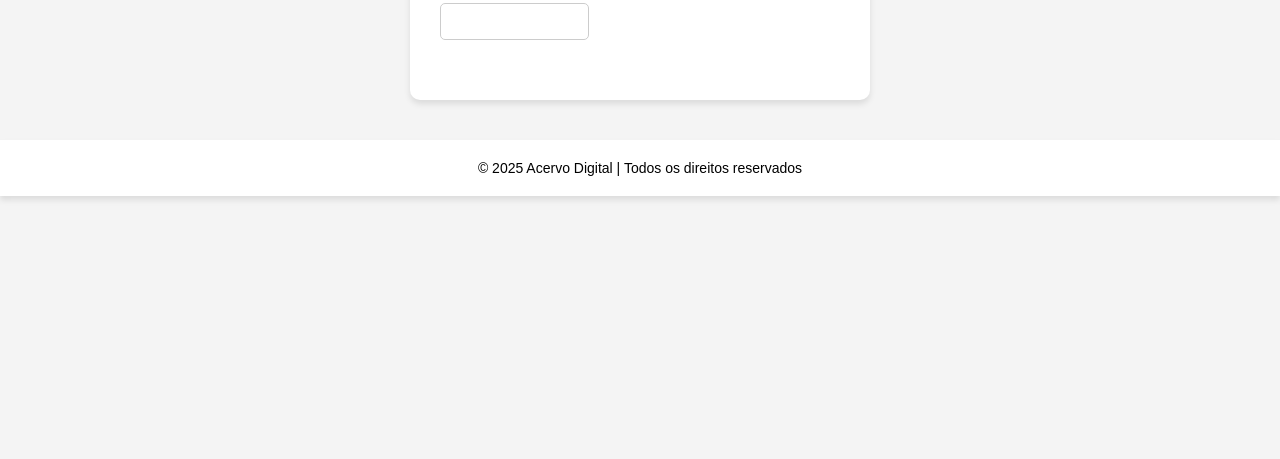
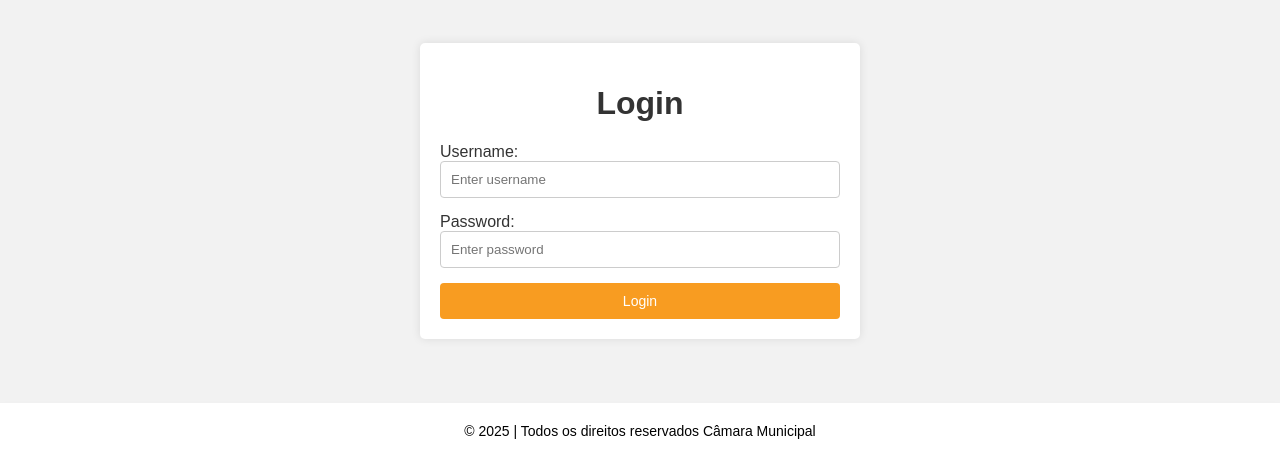
Before and after one commit to CaioSIlvaLopes/Camara-Municipal, a Django app: page /login/ in a window 1280 px wide. Shown: the part 341-800 px from the top of the page. Run offline with Django 5.2, Linux system fonts and the light colour scheme.

Commit message:
olha aron

```diff
--- a/accounts/templates/login.html
+++ b/accounts/templates/login.html
@@ -1,68 +1,73 @@
 {% extends "base.html" %}
 
 {% block content %}
-<div class="form-container">
-    <h2>Login</h2>
-    <form method="post">
-        {% csrf_token %}
+<!DOCTYPE html>
+<html>
+<head>
+<style>
+body {
+  background-color: #f2f2f2;
+  font-family: Arial, sans-serif;
+  display: flex;
+  flex-direction: column;
+}
 
-        <div class="form-group">
-            {{ login_form.as_p }}
-        </div>
+.container {
+  width: 400px;
+  margin: 0 auto;
+  padding: 20px;
+  background-color: #fff;
+  border-radius: 5px;
+  box-shadow: 0 0 10px rgba(0, 0, 0, 0.1);
+  margin: auto;
+}
+form{
+    display: block;
+}
+.form-group {
+  margin-bottom: 15px;
+}
 
-        <button type="submit">Entrar</button>
-    </form>
+input[type="text"], input[type="email"], input[type="password"] {
+  width: 100%;
+  padding: 10px;
+  border: 1px solid #ccc;
+  border-radius: 4px;
+  box-sizing: border-box;
+}
+
+button {
+  background-color: #f89c21;
+  color: white;
+  padding: 10px 20px;
+  border: none;
+  border-radius: 4px;
+  cursor: pointer;
+  width: 100%;
+}
+
+button:hover {
+  background-color: #db8d1d;
+}
+</style>
+</head>
+<body>
+
+<div class="container">
+  <h1>Login</h1>
+  <form>
+    <div class="form-group">
+      <label for="username">Username:</label>
+      <input type="text" id="username" name="username" placeholder="Enter username">
+    </div>
+    <div class="form-group">
+      <label for="password">Password:</label>
+      <input type="password" id="password" name="password" placeholder="Enter password">
+    </div>
+    <button type="submit">Login</button>
+  </form>
 </div>
 
-<style>
-    .form-container {
-        background: var(--primary-color);
-        padding: 30px;
-        border-radius: 10px;
-        box-shadow: var(--box-shadow);
-        max-width: 400px;
-        margin: 40px auto;
-        text-align: center;
-    }
-
-    .form-container h2 {
-        margin-bottom: 20px;
-        color: var(--text-color);
-    }
-
-    .form-group p {
-        margin-bottom: 15px;
-    }
-
-    label {
-        font-weight: bold;
-        color: var(--text-light);
-        display: block;
-        margin-bottom: 5px;
-    }
-
-    input[type="text"], input[type="password"] {
-        width: 100%;
-        padding: 10px;
-        border: 1px solid #ccc;
-        border-radius: 5px;
-        margin-bottom: 15px;
-    }
-
-    button {
-        width: 100%;
-        padding: 10px;
-        background-color: var(--secondary-color);
-        color: #fff;
-        border: none;
-        border-radius: 5px;
-        font-size: 16px;
-        cursor: pointer;
-        transition: background 0.3s ease;
-    }
-
-    button:hover {
-        background-color: #e3891d;
-    }
-</style>
+</body>
+</html>
 {% endblock %}
--- a/app/templates/base.html
+++ b/app/templates/base.html
@@ -1,3 +1,4 @@
+{% load static %}
 <!DOCTYPE html>
 <html lang="pt-br">
 <head>
@@ -13,29 +14,41 @@
             --text-color: #333;
             --text-light: #777;
             --box-shadow: 0 4px 6px rgba(0, 0, 0, 0.1);
+            --margem-padrao:30px
         }
-
+        html{
+            height: 100%;
+            margin: 0;
+            padding: 0;
+            width: 100%;
+        }
         body {
             font-family: Arial, sans-serif;
             background-color: var(--background-color);
             margin: 0;
             padding: 0;
             color: var(--text-color);
-        }
+            height: 100%;
+            margin: 0;
+            padding: 0;
+            width: 100%;
+            }
 
         header {
             background-color: var(--secondary-color);
             color: #fff;
-            padding: 20px;
+            padding: 10px;
             display: flex;
             justify-content: space-between;
             align-items: center;
             box-shadow: var(--box-shadow);
+            margin-bottom: var(--margem-padrao);
         }
 
         header h1 {
-            margin: 0;
+            margin-left: 10px;
             font-size: 24px;
+            color:black;
         }
 
         nav {
@@ -64,14 +77,10 @@
             transition: background 0.3s ease;
         }
 
-        nav ul li :hover {
+        nav ul li a:hover {
+            color:white;
             background: #e3891d;
         }
-
-        .nav-left {
-            flex-grow: 1;
-        }
-
         .nav-right {
             display: flex;
             gap: 15px;
@@ -84,6 +93,7 @@
             box-shadow: var(--box-shadow);
             max-width: 1200px;
             margin: 20px auto;
+
         }
 
         h1 {
@@ -103,7 +113,7 @@
             border-radius: 5px;
         }
 
-        li {
+        button {
             padding: 10px 20px;
             background-color: var(--secondary-color);
             color: #fff;
@@ -114,9 +124,8 @@
             transition: background 0.3s ease;
         }
 
-        li:hover {
+        button:hover {
             background-color: #e3891d;
-            color:white;
         }
 
         #result {
@@ -125,7 +134,7 @@
             max-width: 800px;
             border-radius: 10px;
             padding: 20px;
-            background-color: #fff;
+            background-color: #e8e4e4;
             box-shadow: var(--box-shadow);
         }
 
@@ -150,16 +159,19 @@
         }
 
         footer {
+            box-sizing: border-box;
+            width: 100%;
             background-color: var(--secondary-color);
             color: #fff;
             text-align: center;
             padding: 20px;
-            margin-top: 30px;
+            margin-top: var(--margem-padrao);
             box-shadow: var(--box-shadow);
+            bottom:0%;
         }
 
         footer p {
-            color:black;
+            color:#000000;
             margin: 0;
             font-size: 14px;
         }
@@ -168,9 +180,9 @@
 <body>
 
     <header>
-        <img src="/app/templates/Logo.png" alt="logo">
-        <h1>Acervo Digital</h1>
+        <img src="logo.png" alt="logo">
         <nav>
+
             <ul class="nav-right">
                 {% if user.is_authenticated %}
                     <li>Olá, {{ user.username }}</li>
@@ -188,7 +200,7 @@
     {% endblock %}
 
     <footer>
-        <p>&copy; 2025 Acervo Digital | Todos os direitos reservados</p>
+        <p>&copy; 2025  | Todos os direitos reservados Câmara Municipal</p>
     </footer>
 
 </body>
```
Also changed, not shown: docs/templates/docs.html (+9 -5 lines), docs/templates/new_doc.html (+14 -4 lines), docs/templates/vizualizer.html (+4 -4 lines), app/static/logo.png (added), app/templates/Logo.png (deleted), db.sqlite3, 1 other file.
